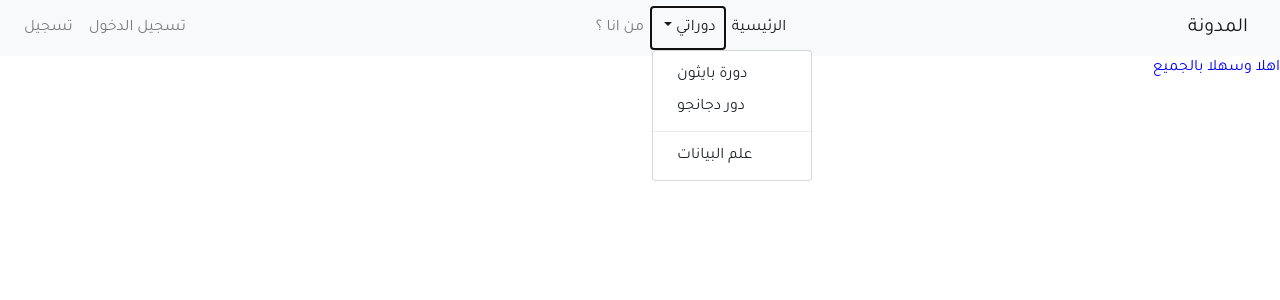
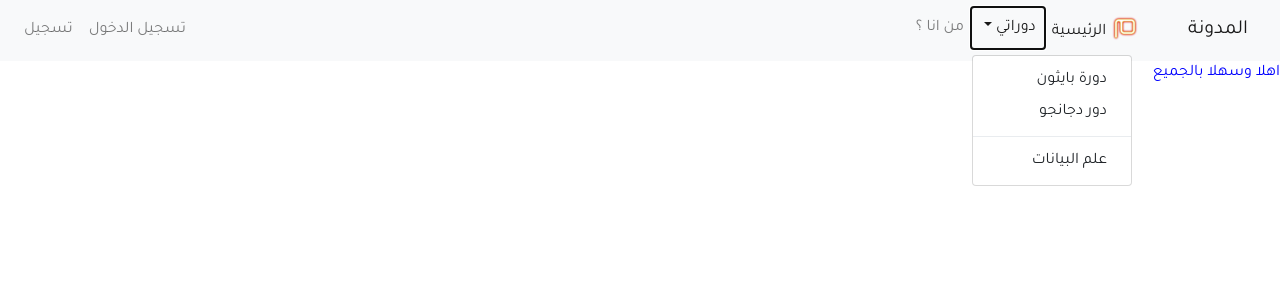
Before and after one commit to mhammed2020/Arabic-Blog-using-django-backend-framework, a Django app: page /blog/ in a window 1280 px wide, after a click on "دوراتي". Shown: the top 300 px of the page. Run offline with Django 3.2, Linux system fonts and the light colour scheme; some libraries are stand-ins or nearby versions.

Commit message:
add band logo in the navbar

```diff
--- a/blog/static/blog/css/main.css
+++ b/blog/static/blog/css/main.css
@@ -18,3 +18,7 @@ body{
 
     font-family: 'Tajawal' , sans-serif;
 }
+
+.dropdown-menu .dropdown-item{
+text-align: right;
+}
--- a/blog/templates/blog/index.html
+++ b/blog/templates/blog/index.html
@@ -24,9 +24,13 @@
         </button>
 
         <div class="collapse navbar-collapse" id="navbarSupportedContent">
-          <ul class="navbar-nav mr-auto">
+          <ul class="navbar-nav">
             <li class="nav-item active">
-              <a class="nav-link" href="#">الرئيسية  <span class="sr-only">(current)</span></a>
+              <a class="nav-link" href="#">
+
+                <img src="{% static 'blog/img/mim-logo.png' %}" alt="شعار المجونة " width="30px">
+
+                الرئيسية  <span class="sr-only">(current)</span></a>
             </li>
 
             <li class="nav-item dropdown">
```
